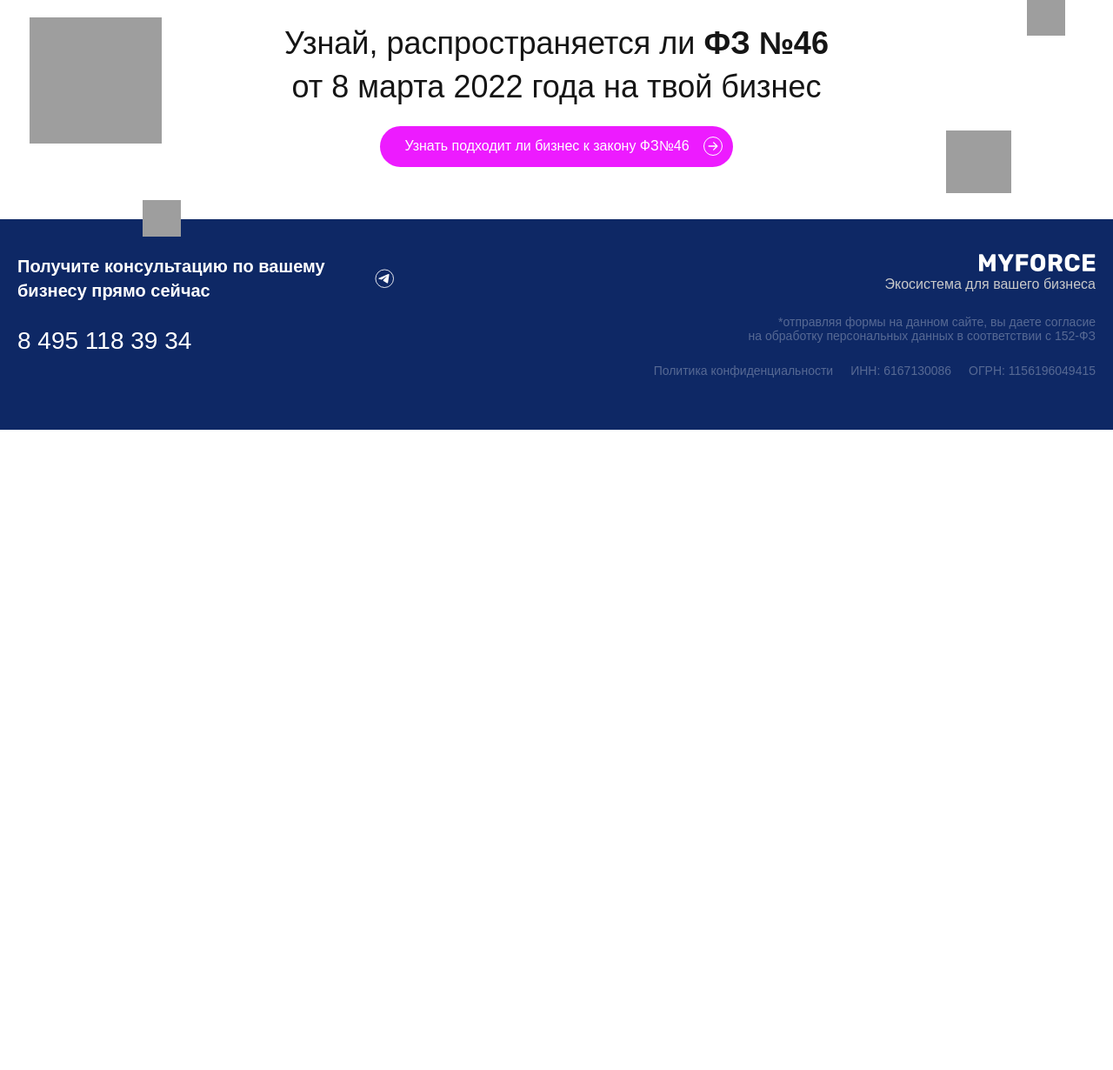
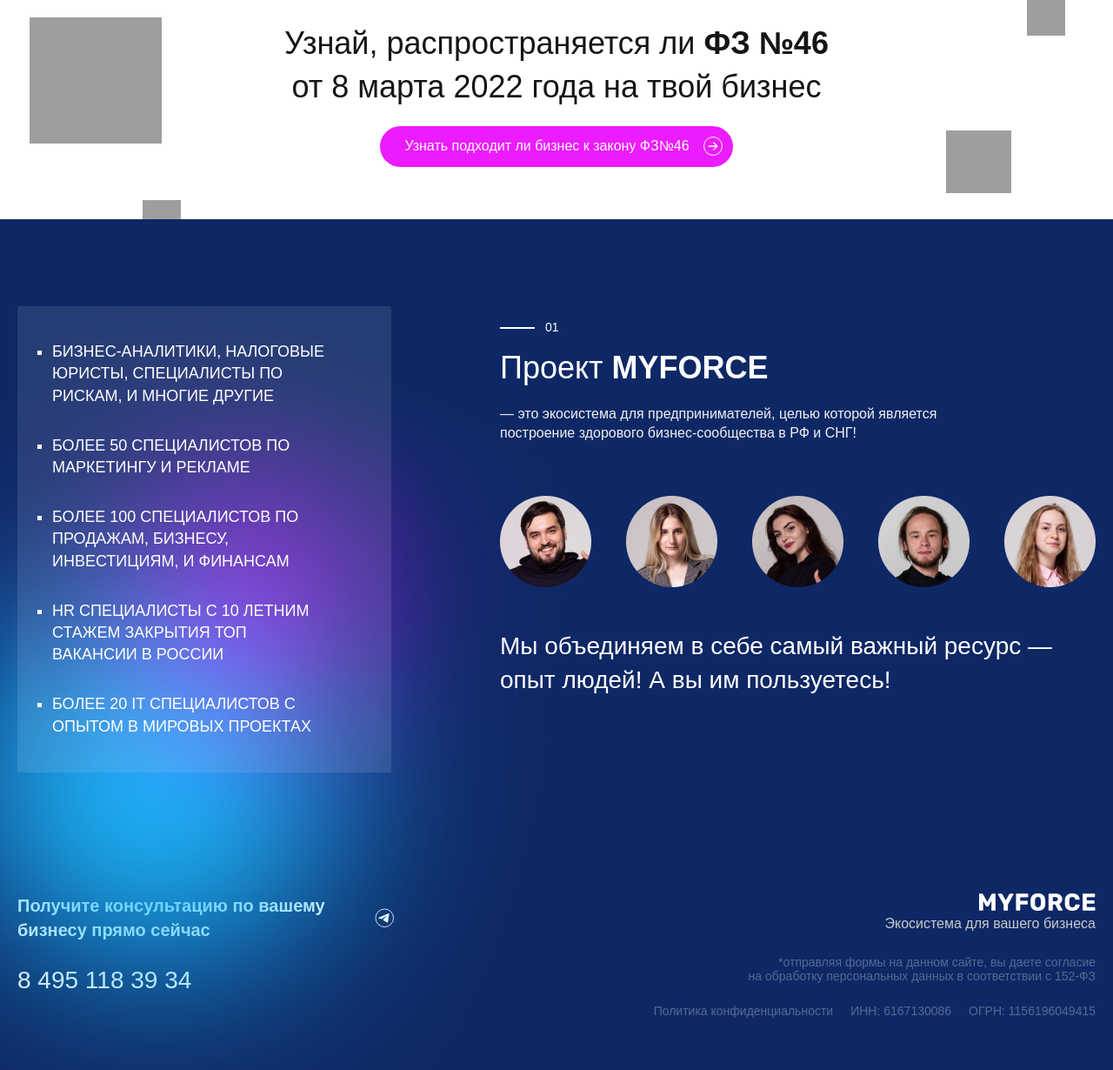
Before and after one commit to PolinaKhristenko/MYFORCE-optimization, a PHP site: page / in a window 1280 px wide. Shown: the part 3079-4309 px from the top of the page at 87% size. Before the commit the page ends 3573 px from the top, so only its background shows below. Run offline with PHP 8.4, Linux system fonts and the light colour scheme; grey boxes are pictures that could not be loaded.

Commit message:
пятый блок лендоса

```diff
--- a/includes/footer.php
+++ b/includes/footer.php
@@ -27,8 +27,7 @@
                 </div>
             </div>
         </div>
-    </div>
-</footer>
+    </footer>
 
     <script src="./js/jquery-3.5.1.min.js"></script>
     <script src="./js/jquery.maskedinput.js"></script>
--- a/index.php
+++ b/index.php
@@ -97,8 +97,6 @@
                             <div class="how__line"></div>
                             <p class="how__consult-txt">Получите консультацию по программе</p>
                             <a href="" class="btn__empty">Консультация по программе</a> <!-- Ведёт на попап-->
-                        </div>
-
                         </div>
                     </div>
                 </div>
@@ -248,6 +246,53 @@
                 </div>
             </section>
 
+            <section class="project">
+                <img class="project__gradient" src="./src/gradient.svg" alt="Градиент" />
+                <div class="container">
+                    <div class="project__body">
+                        <div class="project__left">
+                            <ul class="project__list">
+                                <li class="project__point">
+                                Бизнес-аналитики, налоговые юристы, специалисты по рискам, и многие другие
+                                </li>
+
+                                <li class="project__point">
+                                Более 50 специалистов по маркетингу и рекламе
+                                </li>
+
+                                <li class="project__point">
+                                Более 100 специалистов по продажам, бизнесу, инвестициям, и финансам
+                                </li>
+
+                                <li class="project__point">
+                                HR специалисты с 10 летним стажем закрытия ТОП вакансии в России
+                                </li>
+
+                                <li class="project__point">
+                                Более 20 IT специалистов с опытом в мировых проектах
+                                </li>
+                            </ul>
+                        </div>
+                        <div class="project__right">
+                            <div class="count white">
+                                <div class="dash__white"></div>
+                                <p class="count__num">01</p>
+                            </div>
+                            <h3 class="title white">Проект <span style="font-weight: 700;">MYFORCE</span></h3>
+                            <p class="project__def">— это экосистема для предпринимателей, целью которой является построение здорового бизнес-сообщества в РФ и СНГ!</p>
+                            <div class="project__photos">
+                                <img class="project__img" src="./src/project1.png" alt="Сотрудник компании MYFORCE" />
+                                <img class="project__img" src="./src/project2.png" alt="Сотрудник компании MYFORCE" />
+                                <img class="project__img" src="./src/project3.png" alt="Сотрудник компании MYFORCE" />
+                                <img class="project__img" src="./src/project4.png" alt="Сотрудник компании MYFORCE" />
+                                <img class="project__img" src="./src/project5.png" alt="Сотрудник компании MYFORCE" />
+                            </div>
+                            <p class="project__txt">Мы объединяем в себе самый важный ресурс — опыт людей! А вы им пользуетесь!</p>
+                        </div>
+                    </div>
+                </div>
+            </section>
+
 <!--        TODO: переход на СПАСИБО-->
             <div class="popup" id="popup">
                 <div class="popup__body">
@@ -278,4 +323,5 @@
             </div>
         </main>
         <?php include'./includes/footer.php'?> <!-- Футер -->
+
     </div>
--- a/styles/main.css
+++ b/styles/main.css
@@ -495,8 +495,87 @@ a:focus {
 
 
 
+/* Project */
 
-/* блок z-index 3 */
+
+.project {
+    z-index: 3;
+    padding: 100px 0;
+    background: var(--dark-blue);
+    position: relative;
+}
+
+.project__gradient {
+    filter: blur(20px);
+    transform: rotate(287deg);
+    position: absolute;
+    left: -20%;
+    top: 200px;
+}
+
+.project__body {
+    display: flex;
+}
+
+.project__left {
+    background: rgba(255, 255, 255, 0.1);
+    backdrop-filter: blur(28px);
+    border-radius: 2px;
+    padding: 40px 70px 40px 40px;
+}
+
+.project__list {
+    color: #fff;
+    max-width: 391px;
+    display: flex;
+    flex-direction: column;
+    gap: 32px;
+}
+
+.project__point {
+    list-style-type: square;
+    font-weight: 400;
+    font-size: 1.8rem;
+    line-height: 140%;
+    text-transform: uppercase;
+}
+
+.project__right {
+    margin-left: 125px;
+    padding-top: 15px;
+}
+
+.project__def {
+    font-weight: 400;
+    font-size: 1.6rem;
+    line-height: 140%;
+    color: #F1F1F1;
+    margin: 16px 0 60px 0;
+    max-width: 505px;
+}
+
+.project__photos {
+    display: flex;
+    gap: 40px;
+    margin-bottom: 48px;
+}
+
+.project__img {
+    width: 105px;
+    height: 105px;
+}
+.project__txt {
+    color: #fff;
+    font-weight: 400;
+    font-size: 2.8rem;
+    line-height: 140%;
+    max-width: 650px;
+}
+
+
+
+
+
 
 
 /* POPUP */
```
Also changed, not shown: src/project1.png (added), src/project2.png (added), src/project3.png (added), src/project4.png (added), src/project5.png (added), 2 other files.
